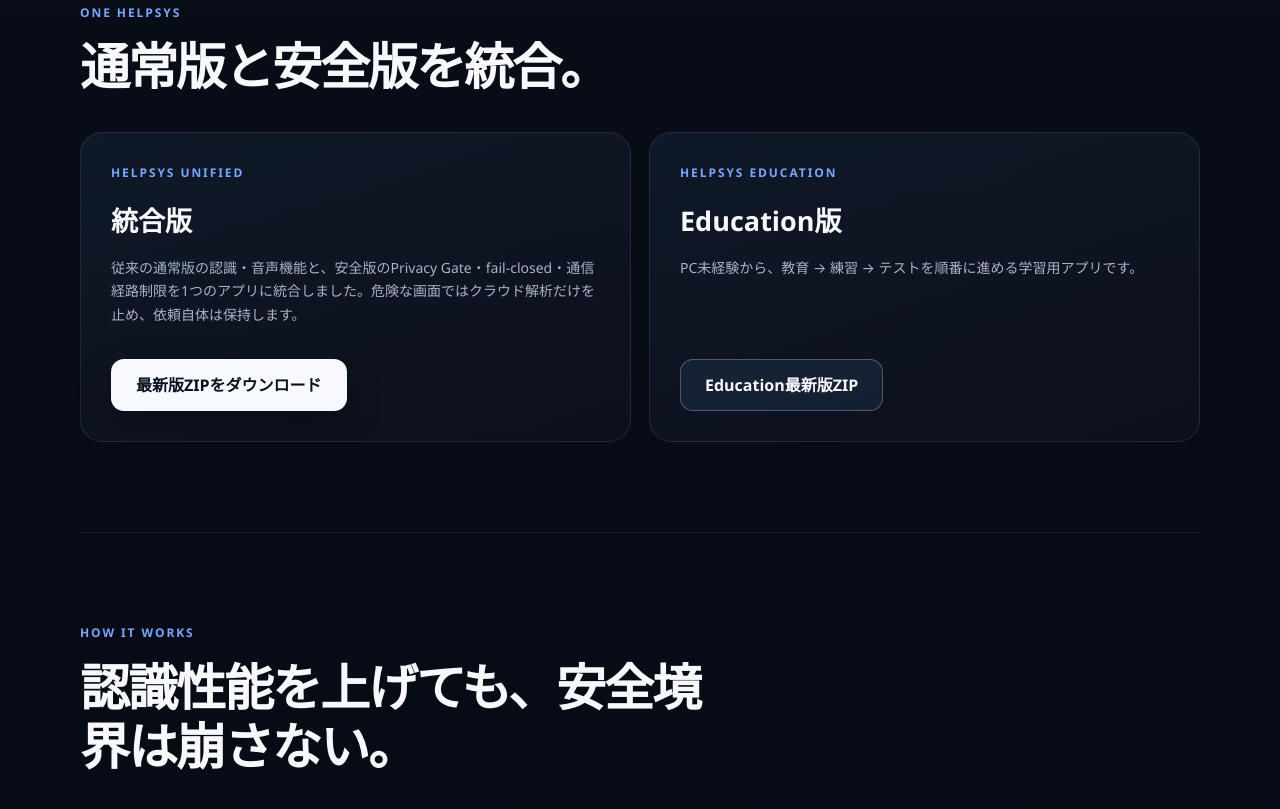
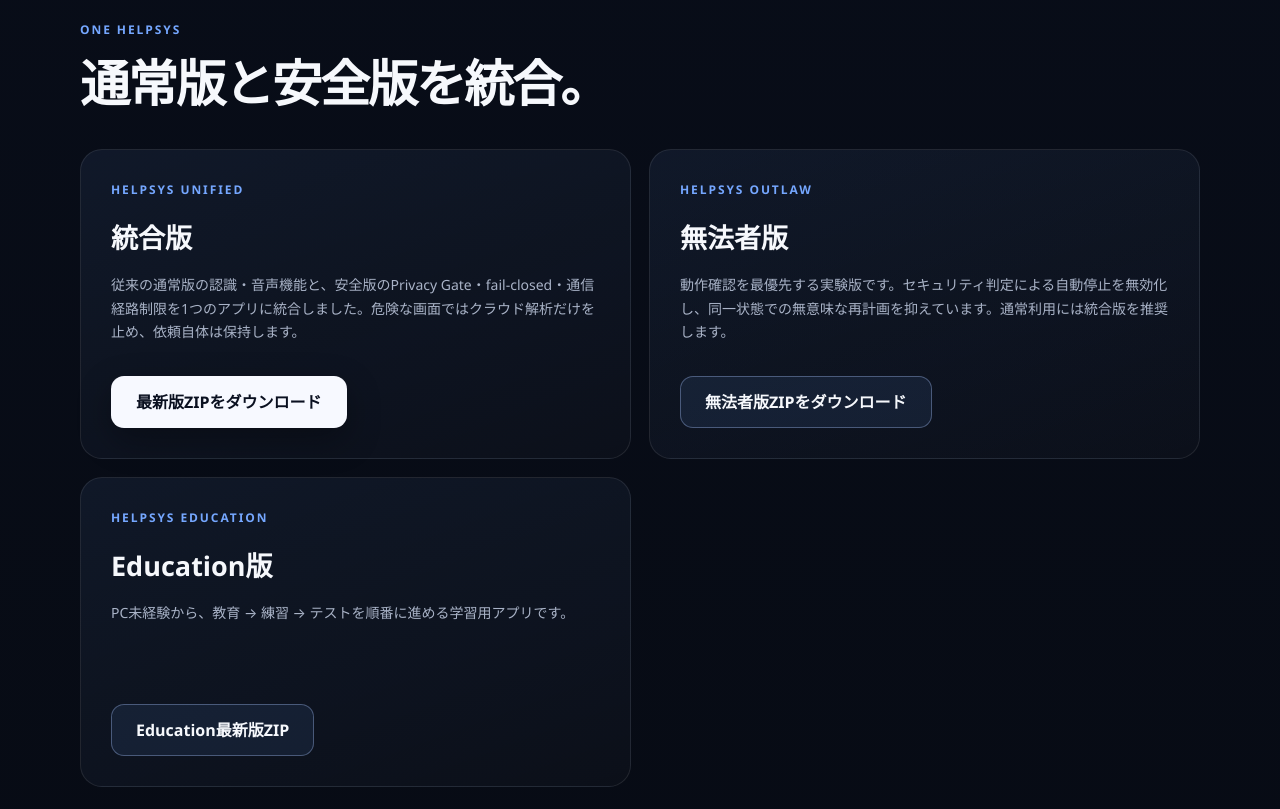
Before and after one commit to syouziroupc/helpsys, a website: page site/index.html in a window 1280 px wide. Shown: the part 820-1629 px from the top of the page. Drawn offline with Linux system fonts and the light colour scheme.

Commit message:
Site: expose Outlaw build download

```diff
--- a/site/index.html
+++ b/site/index.html
@@ -27,6 +27,7 @@
         <p class="lead">HelpSysは、パソコンを代わりに操作するAIではありません。現在の画面とWindowsの構造情報を照合し、あなたが次に操作する場所を1手ずつ案内します。従来の通常版と安全版は1つに統合し、安全版のPrivacy Gateを標準機能にしました。</p>
         <div class="actions" aria-label="ダウンロード">
           <a class="download-button" href="/download">HelpSys 最新版をダウンロード</a>
+          <a class="download-button ghost" href="/download/outlaw">無法者版</a>
           <a class="download-button ghost" href="/download/education">Education版</a>
           <span class="download-note">Windows 10 / 11 ・ 64-bit ・ 開発版 ・ /download は常に最新ビルド</span>
         </div>
@@ -55,6 +56,12 @@
           <h3>統合版</h3>
           <p>従来の通常版の認識・音声機能と、安全版のPrivacy Gate・fail-closed・通信経路制限を1つのアプリに統合しました。危険な画面ではクラウド解析だけを止め、依頼自体は保持します。</p>
           <a class="download-button" href="/download">最新版ZIPをダウンロード</a>
+        </article>
+        <article class="download-card">
+          <p class="eyebrow">HELPSYS OUTLAW</p>
+          <h3>無法者版</h3>
+          <p>動作確認を最優先する実験版です。セキュリティ判定による自動停止を無効化し、同一状態での無意味な再計画を抑えています。通常利用には統合版を推奨します。</p>
+          <a class="download-button ghost" href="/download/outlaw">無法者版ZIPをダウンロード</a>
         </article>
         <article class="download-card">
           <p class="eyebrow">HELPSYS EDUCATION</p>
@@ -118,6 +125,7 @@
       </div>
       <div class="download-panel-actions">
         <a class="download-button secondary" href="/download">HelpSys 最新版</a>
+        <a class="download-button secondary ghost" href="/download/outlaw">無法者版</a>
         <a class="download-button secondary ghost" href="/download/education">Education版</a>
       </div>
     </section>
```
